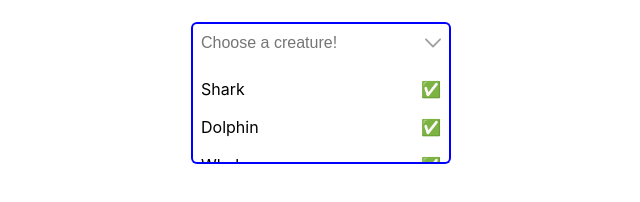
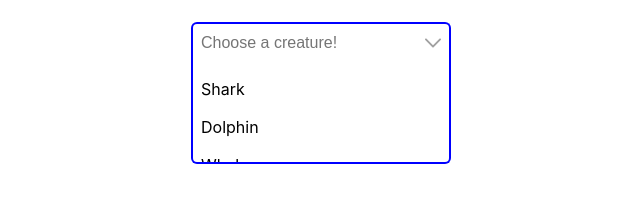
Before and after one commit to northymer/combo-select, a React (Create React App) app: page / in a window 1280 px wide. Both pictures are taken after a click on the icon 752 px from the left and 401 px from the top of the page. Shown: the part 358-560 px from the top of the page, without its empty margins (319-959 px from the left). Built offline with nearby package versions, Linux system fonts and the light colour scheme.

Commit message:
feat: some optimisations

```diff
--- a/src/DropdownSelector/DropdownSelector.tsx
+++ b/src/DropdownSelector/DropdownSelector.tsx
@@ -37,8 +37,6 @@ export const DropdownSelector: React.FC<DropdownSelectorProps> = ({
     (option: DropdownOption) => {
       onChange([option]);
       setIsOpen(false);
-      inputRef.current?.blur();
-      setFocusedOption(null);
     },
     [onChange, setIsOpen]
   );
@@ -112,7 +110,6 @@ export const DropdownSelector: React.FC<DropdownSelectorProps> = ({
 
       if (event.key === "Escape") {
         setIsOpen(false);
-        inputRef.current?.blur();
       }
     }
 
@@ -134,8 +131,11 @@ export const DropdownSelector: React.FC<DropdownSelectorProps> = ({
   ]);
 
   useEffect(() => {
-    if (!isOpen && searchValue) {
+    if (!isOpen) {
       setSearchValue("");
+      inputRef.current?.blur();
+      setIsInputFocused(false);
+      setFocusedOption(null);
     }
   }, [isOpen, setSearchValue, searchValue]);
 
@@ -149,10 +149,6 @@ export const DropdownSelector: React.FC<DropdownSelectorProps> = ({
       setIsOpen(true);
     }
     setIsInputFocused(true);
-  };
-
-  const handleInputBlur = () => {
-    setIsInputFocused(false);
   };
 
   return (
@@ -180,7 +176,7 @@ export const DropdownSelector: React.FC<DropdownSelectorProps> = ({
           value={searchValue}
           onChange={handleSearch}
           onFocus={handleInputFocus}
-          onBlur={handleInputBlur}
+          onBlur={() => setIsInputFocused(true)}
           className={css.input}
           placeholder={
             selectedOptions?.length && !isInputFocused ? undefined : placeholder
@@ -218,10 +214,12 @@ export const DropdownSelector: React.FC<DropdownSelectorProps> = ({
                 onClick={() => handleChange(option)}
               >
                 {option.title}
-                {selectedOptions?.findIndex((o) => o.value === option.value) !==
-                  -1 && (
-                  <span aria-label={`${option.title} is selected`}>✅</span>
-                )}
+                {selectedOptions?.length &&
+                  selectedOptions?.findIndex(
+                    (o) => o.value === option.value
+                  ) !== -1 && (
+                    <span aria-label={`${option.title} is selected`}>✅</span>
+                  )}
               </li>
             ))}
           </ul>
```
